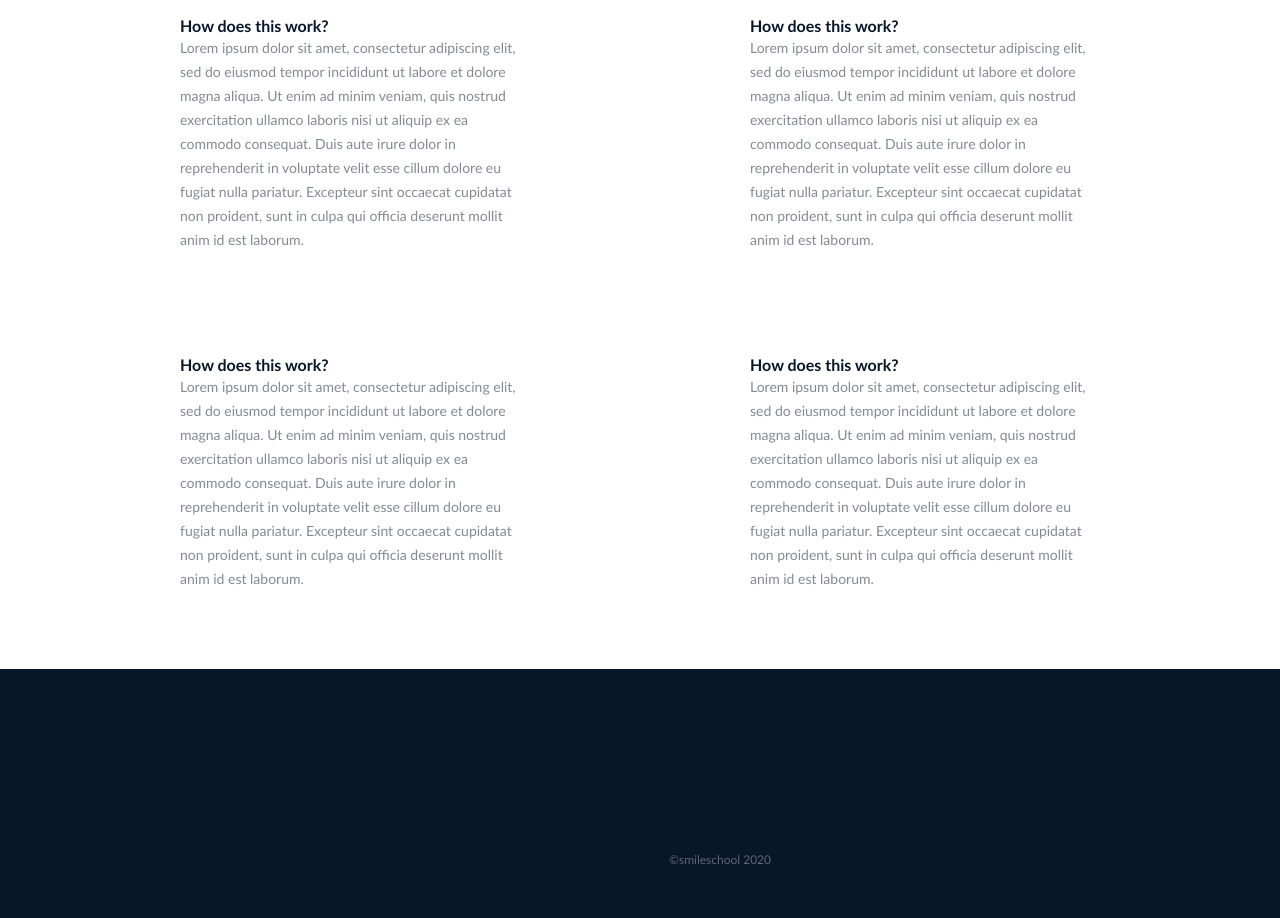
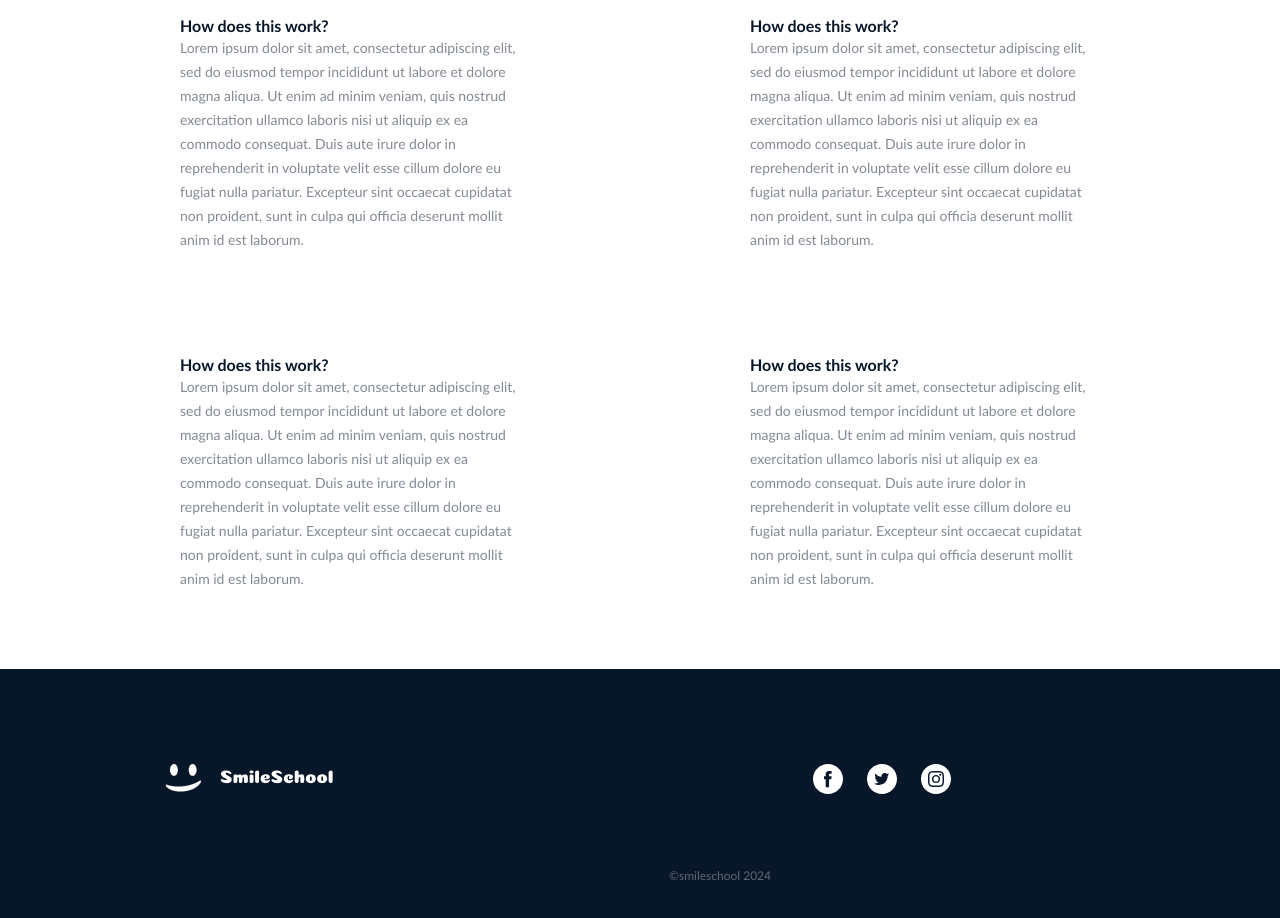
Before and after one commit to Eidal559/holbertonschool-web-development, a plain HTML site: page css_advanced/index.html in a window 1280 px wide. Shown: the part 2800-3718 px from the top of the page. Drawn offline with Linux system fonts and the light colour scheme.

Commit message:
updated css

```diff
--- a/css_advanced/index.html
+++ b/css_advanced/index.html
@@ -197,14 +197,14 @@
     <footer>
         <div>
             <div id="social">
-                <img src="./images/logo.png" alt="">
+                <img src="./assets/images/logo (1).png" height="30">
                 <div>
-                    <a href=""><img src="./images/Facebook_White.png" alt=""></a>
-                    <a href=""><img src="./images/Twitter_White.png" alt=""></a>
-                    <a href=""><img src="./images/Instagram_White.png" alt=""></a>
+                    <a href=""><img src="./assets/images/Facebook.svg" height="30">
+                    <a href=""><img src="./assets/images/Twitter.svg" height="30">
+                    <a href=""><img src="./assets/images/Instagram.svg" height="30">
                 </div>
             </div>
-            <p>©smileschool 2020</p>
+            <p>©smileschool 2024</p>
         </div>
     </footer>
 </body>
--- a/css_advanced/styles.css
+++ b/css_advanced/styles.css
@@ -434,7 +434,6 @@ header {
 
 .faq h1 {
     height: 75px;
-
     font-family: calibri;
     font-style: normal;
     font-weight: 300;
@@ -511,9 +510,10 @@ footer p {
 #social {
     display: flex;
     justify-content: space-between;
-    margin: 95px 240px 0 165px;
+    margin: 95px 10px 0 165px;
 }
 
 #social a {
     margin-left: 20px;
+
 }
```
